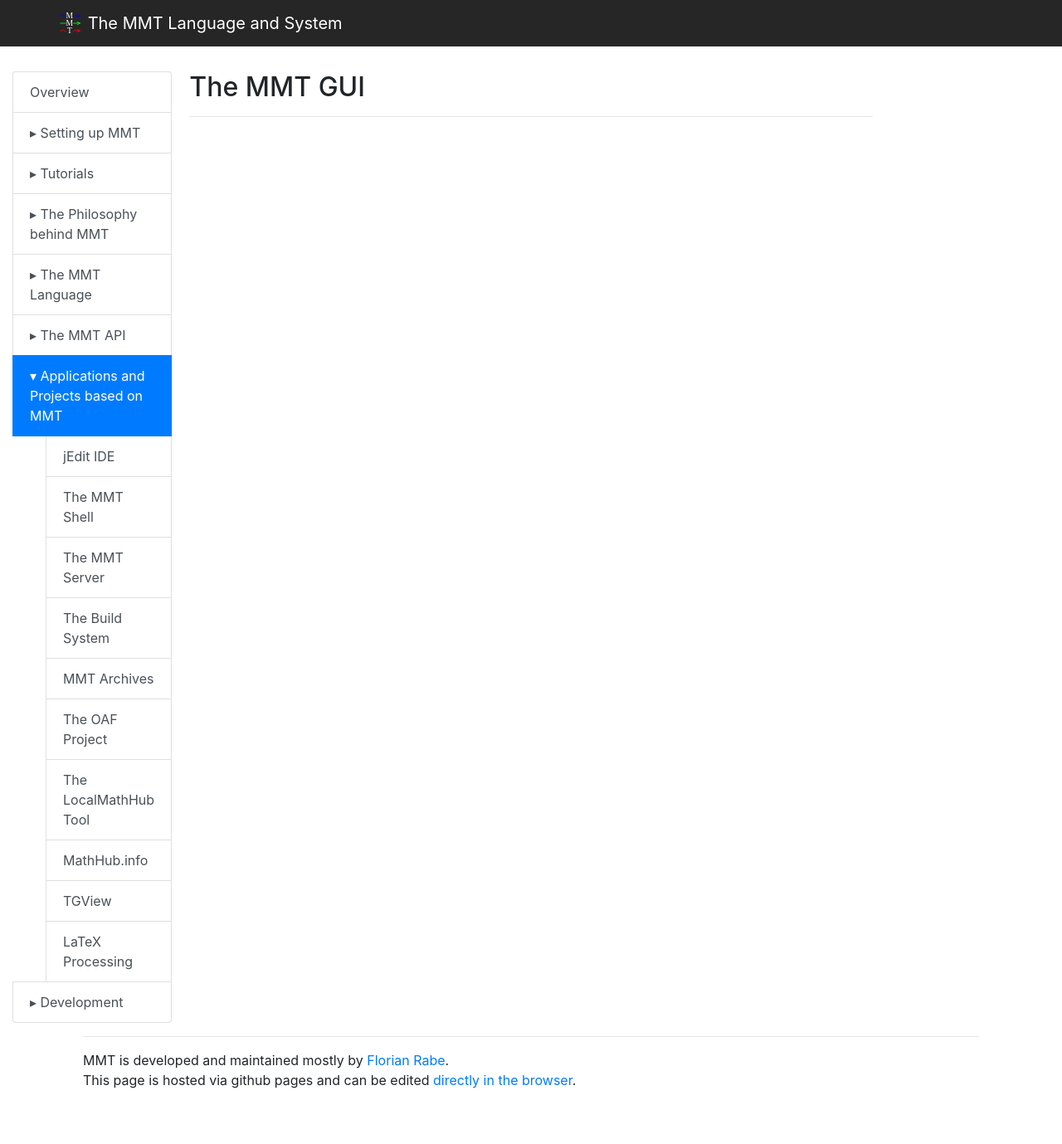
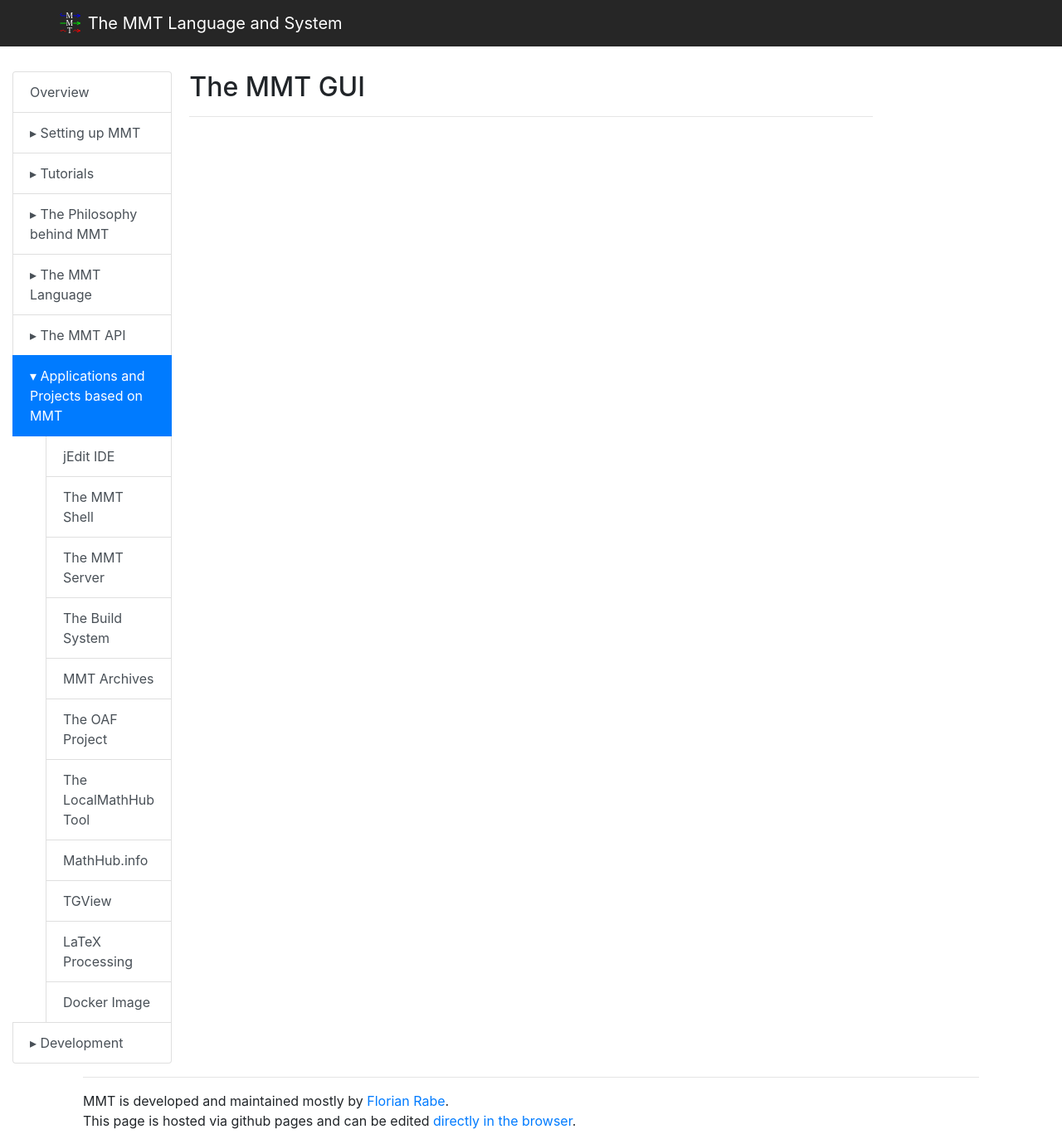
Before and after one commit to UniFormal/uniformal.github.io, a Jekyll site: the page built from doc/applications/gui.md, in a window 1280 px wide. Shown: the whole page at 83% size. Built offline with Jekyll 4.4.1, drawn with Linux system fonts in a browser that asks for light colours; before the commit the page ends 1330 px from its top, so only the background shows below that.

Commit message:
Update menu.yml

```diff
--- a/_data/menu.yml
+++ b/_data/menu.yml
@@ -127,6 +127,8 @@
       url: '/doc/applications/tgview.html'
     - title: 'LaTeX Processing'
       url: '/doc/applications/latex.html'
+    - title: 'Docker Image'
+      url: '/doc/applications/docker.html'
 
 - title: 'Development'
   url: '/doc/development/'
```
